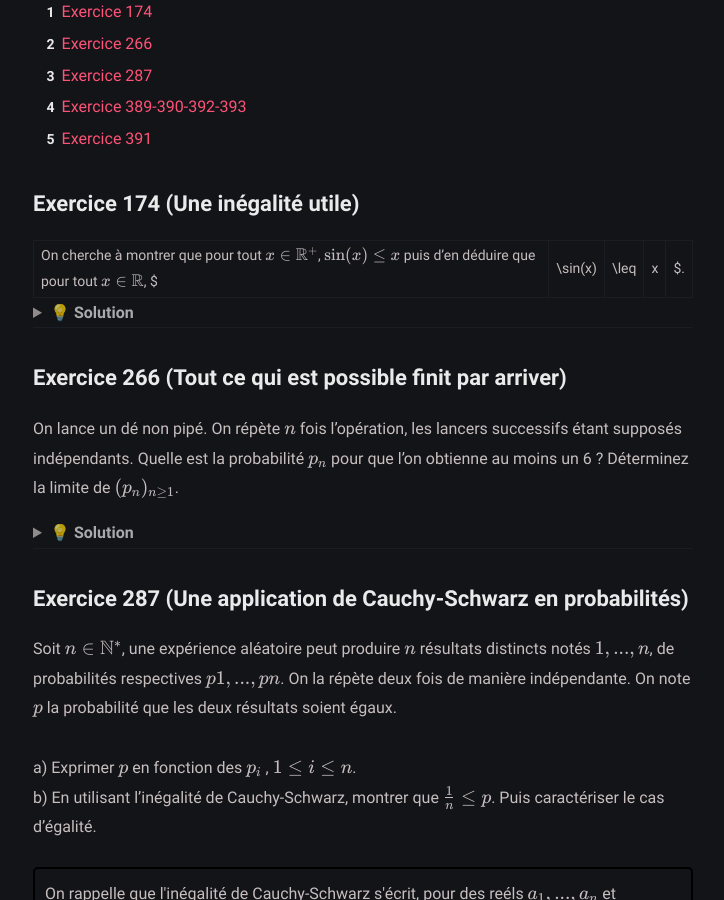
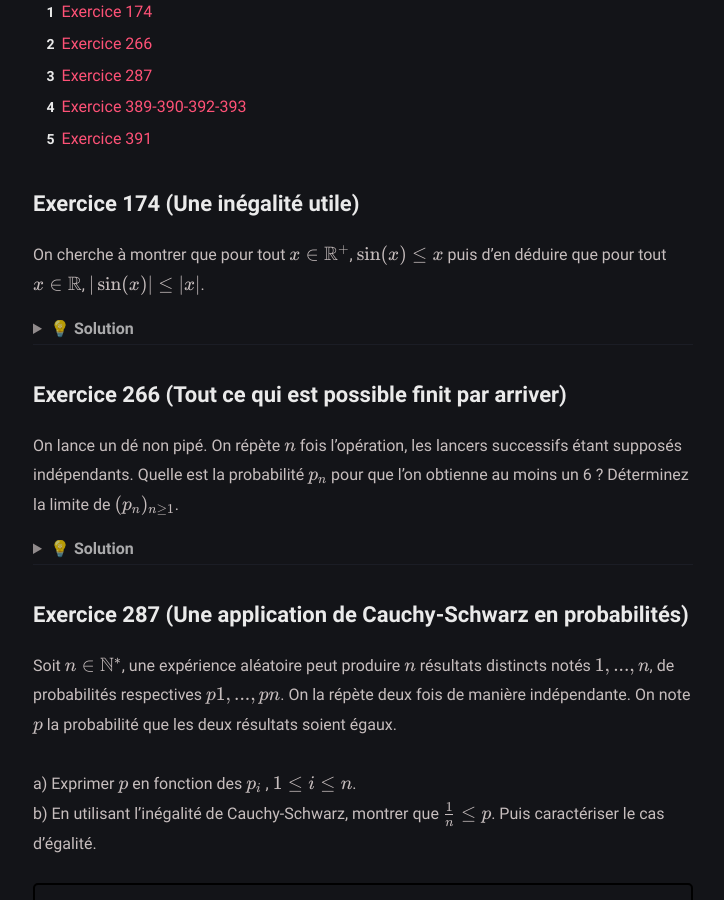
Before and after one commit to Cyril9227/cyril9227.github.io, a Jekyll site: the page built from _posts/llg/2024-08-14-llg.md, in a window 1280 px wide and 900 px high, scrolled down 561 px. Shown: the whole window, without its empty margins (277-1001 px from the left). Built offline with Jekyll 4.4.1, drawn with Linux system fonts in a browser that asks for light colours; nearby versions of some CDN libraries.

Commit message:
ptit exo facile

```diff
--- a/_posts/llg/2024-08-14-llg.md
+++ b/_posts/llg/2024-08-14-llg.md
@@ -32,13 +32,13 @@ Page en léger, où le but est de résoudre les problèmes du famoso [PDF LLG](h
 
 ## Exercice 174 (Une inégalité utile)
 
-On cherche à montrer que pour tout $x \in \mathbb{R}^{+}$, $\sin(x) \leq x$ puis d'en déduire que pour tout $x \in \mathbb{R}$, $|\sin(x)| \leq |x|$.
+On cherche à montrer que pour tout $x \in \mathbb{R}^{+}$, $\sin(x) \leq x$ puis d'en déduire que pour tout $x \in \mathbb{R}$, $\|\sin(x)\| \leq \|x\|$.
 
 <details>
  <summary><strong>💡 Solution</strong></summary>
 
 a) La fonction sinus est bornée par $1$ et $-1$, pour $x$ positif, l'inégalité est donc évidente pour $x \geq 1$, le cas contentieux se situe pour $x \in [0, 1]$.<br>
-Dans ce cas-ci, on dérive deux fois la fonction $f : \sin$, on obtient $f''(x) = -\sin(x) \leq 0$ pour $x \in [0, 1]$, la fonction sinus est donc concave sur cet intervalle et son graphe est en dessous de ses tangentes, en particulier en $x = 0$, dont l'équation de la tangente est $y(0) = f'(0) \times (x - 0) + f(0) = cos(0) \times x + 0 = x$
+Dans ce cas-ci, on dérive (on peut le faire etc) deux fois la fonction $f : x \mapsto \sin(x)$, on obtient $f''(x) = -\sin(x) \leq 0$ pour $x \in [0, 1]$, la fonction sinus est donc concave sur cet intervalle et son graphe est en dessous de ses tangentes, en particulier en $x = 0$, dont l'équation de la tangente est $y(0) = f'(0) \times (x - 0) + f(0) = cos(0) \times x + 0 = x$
 <br>
 
 On aurait aussi pu étudier la fonction $f : x \mapsto \sin(x) - x$, dont la dérivée sur $\mathbb{R}^{+}$ est $f'(x) = \cos(x) - 1 \leq 0$ car $\cos(x) \leq 1$ pour tout $x \in \mathbb{R}$, donc $f$ est décroissante sur $\mathbb{R}^{+}$ et $f(x) \leq f(0) = 0$ pour tout $x \in \mathbb{R}^{+}$ donc $\sin(x) \leq x$ pour tout $x \in \mathbb{R}^{+}$.
@@ -46,7 +46,7 @@ On aurait aussi pu étudier la fonction $f : x \mapsto \sin(x) - x$, dont la dé
 b) Si $x$ est positif alors on se ramène au cas précédent, si $x$ est négatif, on a $ \sin(-x) = - sin(x) \leq -x$. Cela se voit aussi graphiquement (par symétrie) :
 
 <figure style="text-align: center;">
-  <img src="/assets/img/maths/sinx_x.png" alt="sinx_x">
+  <img src="/assets/img/maths/sin_x.png" alt="sinx_x">
 </figure>
 
 <br><br><strong>Ce que j'ai appris ? </strong><br>
```
